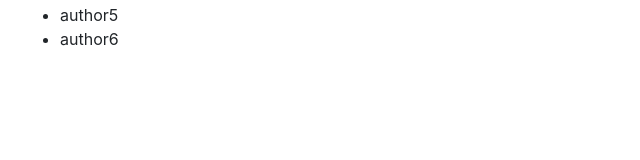
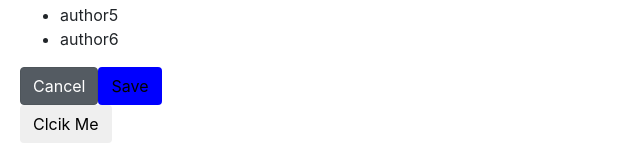
Before and after one commit to SarathKumarCh/Angular, an Angular app in the folder components/: page / in a window 1280 px wide. Shown: the part 720-880 px from the top of the page, without its empty margins (0-640 px from the left). Before the commit the page ends 807 px from the top, so only its background shows below. Built offline with nearby package versions, Linux system fonts and the light colour scheme.

Commit message:
class, style and event binding

```diff
--- a/components/src/app/author/author.component.html
+++ b/components/src/app/author/author.component.html
@@ -22,3 +22,12 @@
 <ul>
   <li *ngFor="let author of anotherAuthors">{{ author }}</li>
 </ul>
+
+ <!-- added a bootstap styleto button and class binding -->
+<button class="btn btn-secondary" [class.active] = 'isActive'>Cancel</button>
+
+<!-- Style binding -->
+<button class="btn" [style.backgroundColor] = "isActive? 'blue' : 'grey'">Save</button>
+<br>
+<!-- Evnt binding -->
+<button class="btn" (click)="onClick()">Clcik Me</button>
--- a/components/src/app/author/author.component.ts
+++ b/components/src/app/author/author.component.ts
@@ -10,9 +10,15 @@ export class AuthorComponent {
   title = 'List of Authors';
   colSpan = 2;
   imgUrl="http://mherman.org/assets/img/blog/angular-logo.png";
+  isActive = true;
 
   getLength(){
     return this.title.length;
+  }
+
+  onClick(){
+    ((this.isActive)? console.log('button is active') : console.log('button is not active'));
+    this.isActive = !this.isActive;
   }
 
   authors = ['author1', 'author2', 'author3'];
```
